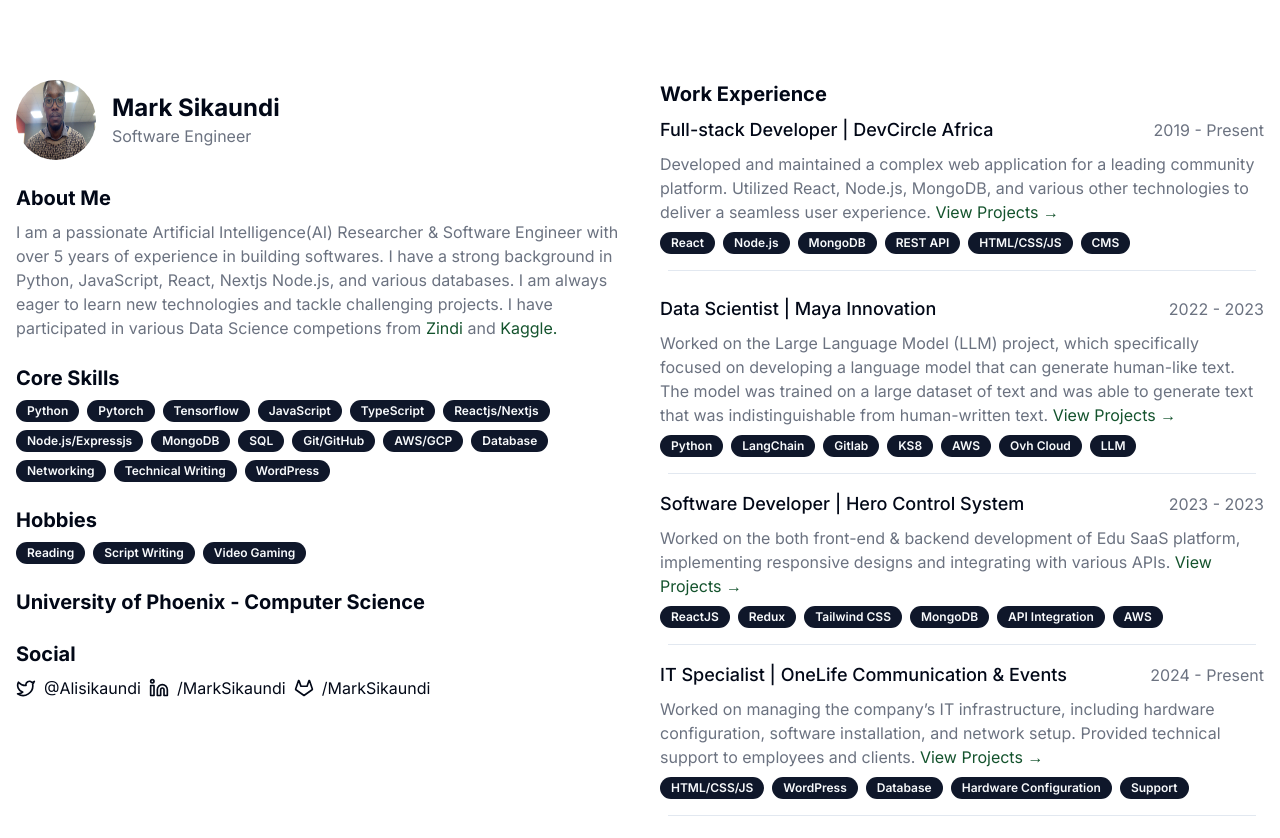
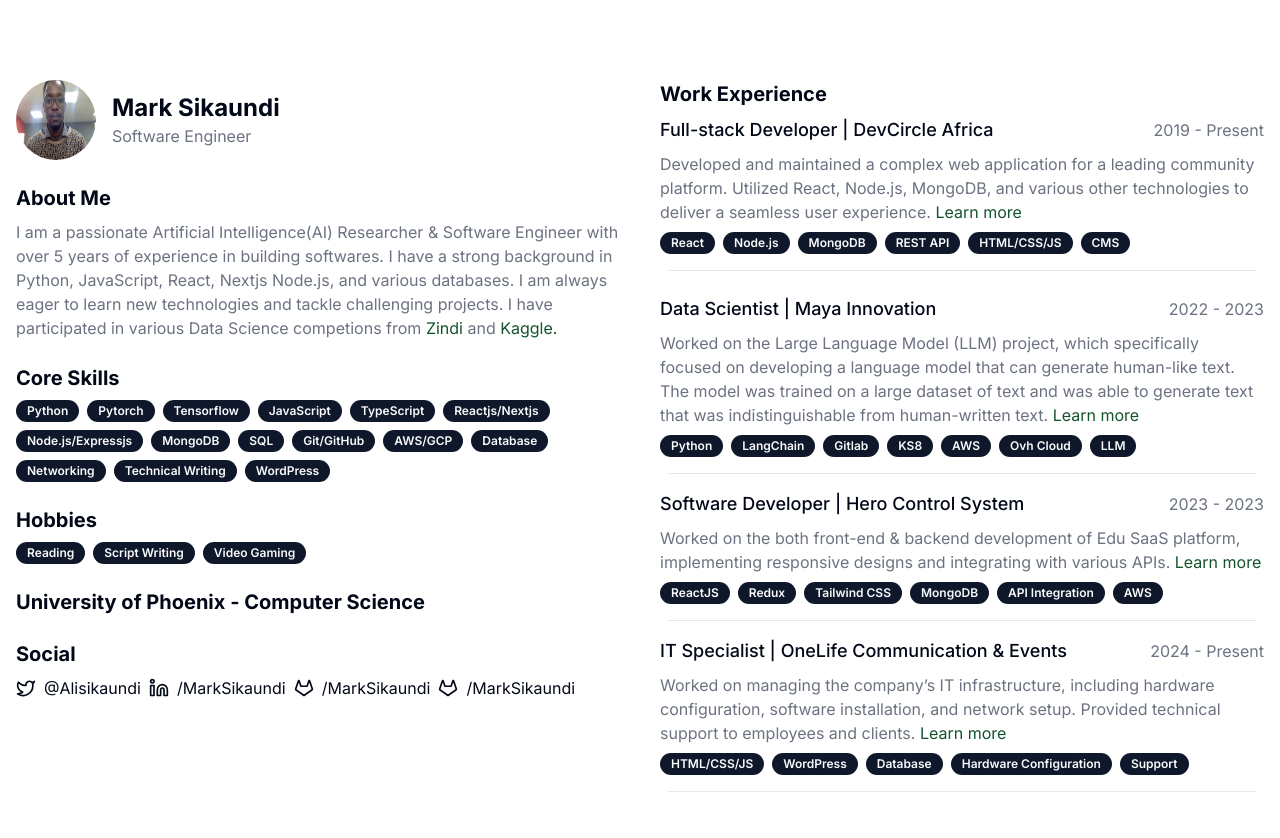
Before and after one commit to Lupleg-dev/Profile, a Next.js app: page / in a window 1280 px wide. Shown: the top 838 px of the page. Built offline with nearby package versions, Linux system fonts and the light colour scheme.

Commit message:
Updated the links

```diff
--- a/app/page.js
+++ b/app/page.js
@@ -116,6 +116,15 @@ export default function Profile() {
                 <GitlabIcon className="h-5 w-5" />
                 /MarkSikaundi
               </Link>
+
+              <Link
+                href="https://gitlab.com/marksikaundi"
+                className="flex items-center gap-2"
+                prefetch={false}
+              >
+                <GitlabIcon className="h-5 w-5" />
+                /MarkSikaundi
+              </Link>
             </div>
           </div>
         </div>
@@ -137,8 +146,11 @@ export default function Profile() {
                   leading community platform. Utilized React, Node.js, MongoDB,
                   and various other technologies to deliver a seamless user
                   experience.{" "}
-                  <Link href="#" className="text-green-900">
-                    View Projects →{" "}
+                  <Link
+                    href="https://devicircleafrica.com"
+                    className="text-green-900"
+                  >
+                    Learn more
                   </Link>
                 </p>
                 <div className="flex flex-wrap gap-2">
@@ -168,8 +180,8 @@ export default function Profile() {
                   generate human-like text. The model was trained on a large
                   dataset of text and was able to generate text that was
                   indistinguishable from human-written text.{" "}
-                  <Link href="#" className="text-green-900">
-                    View Projects →{" "}
+                  <Link href="https://guidizy.com" className="text-green-900">
+                    Learn more
                   </Link>
                 </p>
                 <div className="flex flex-wrap gap-2">
@@ -198,8 +210,8 @@ export default function Profile() {
                   Worked on the both front-end & backend development of Edu SaaS
                   platform, implementing responsive designs and integrating with
                   various APIs.{" "}
-                  <Link href="#" className="text-green-900">
-                    View Projects →{" "}
+                  <Link href="https://zstudy.com" className="text-green-900">
+                    Learn more
                   </Link>
                 </p>
                 <div className="flex flex-wrap gap-2">
@@ -228,8 +240,8 @@ export default function Profile() {
                   including hardware configuration, software installation, and
                   network setup. Provided technical support to employees and
                   clients.{" "}
-                  <Link href="#" className="text-green-900">
-                    View Projects →{" "}
+                  <Link href="https://onelife.co.zm" className="text-green-900">
+                    Learn more
                   </Link>
                 </p>
                 <div className="flex flex-wrap gap-2">
```
